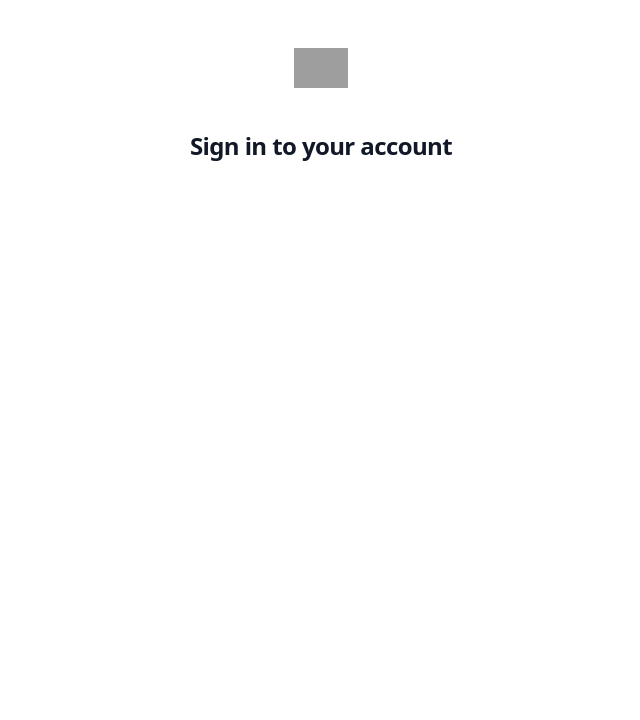
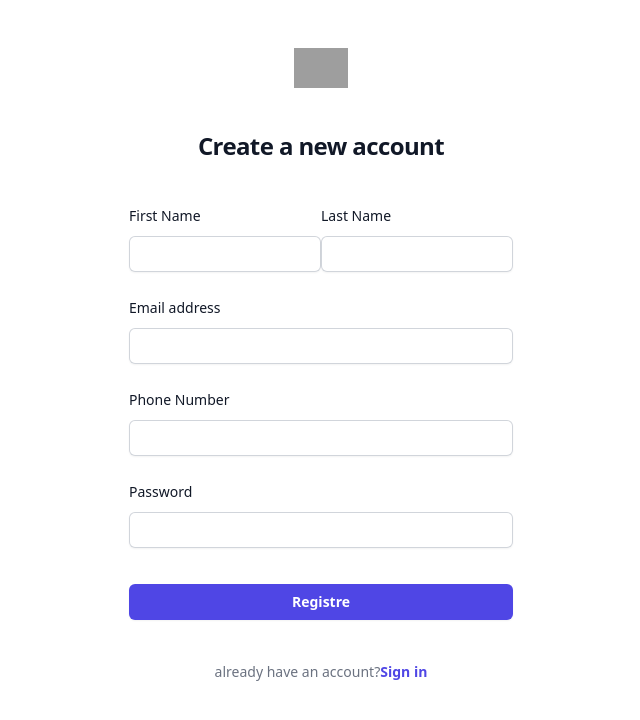
Before and after one commit to ayoub-jouini/stock-management-FrontEnd, a Next.js app: page /auth/registre in a window 1280 px wide. Shown: the top 720 px of the page, without its empty margins (319-959 px from the left). Built offline with nearby package versions, Linux system fonts and the light colour scheme; grey boxes are pictures that could not be loaded.

Commit message:
login & registre pages

```diff
--- a/src/app/auth/actions.ts
+++ b/src/app/auth/actions.ts
@@ -1,4 +1,6 @@
 "use server";
+
+import { revalidatePath } from "next/cache";
 
 export const handleSignIn = async (formData: FormData) => {
   await new Promise((resolve) => setTimeout(resolve, 2500));
--- a/src/app/auth/layout.tsx
+++ b/src/app/auth/layout.tsx
@@ -1,3 +1,6 @@
+import AuthFooter from "@/components/auth/footer";
+import AuthHeader from "@/components/auth/header";
+
 export default function AuthLayout({
   children,
 }: {
@@ -12,11 +15,10 @@ export default function AuthLayout({
             src="https://tailwindui.com/img/logos/mark.svg?color=indigo&shade=600"
             alt="Your Company"
           />
-          <h2 className="mt-10 text-center text-2xl font-bold leading-9 tracking-tight text-gray-900">
-            Sign in to your account
-          </h2>
+          <AuthHeader />
         </div>
         {children}
+        <AuthFooter />
       </div>
     </main>
   );
--- a/src/app/auth/login/page.tsx
+++ b/src/app/auth/login/page.tsx
@@ -1,9 +1,22 @@
 "use client";
+
+import { handleSignIn } from "../actions";
+import { useFormStatus } from "react-dom";
 
 import Button from "@/components/global/button";
 import Input from "@/components/global/input";
-import { handleSignIn } from "../actions";
-import Link from "next/link";
+import Loading from "@/components/global/loading";
+
+const Authsubmit = () => {
+  const { pending } = useFormStatus();
+
+  return (
+    <>
+      <Button type="submit" name="Sign in" />
+      {pending ? <Loading /> : <></>}
+    </>
+  );
+};
 
 export default function Login() {
   return (
@@ -32,18 +45,9 @@ export default function Login() {
           </a>
         </div>
         <div>
-          <Button type="submit" name="Sign in" />
+          <Authsubmit />
         </div>
       </form>
-      <p className="mt-10 text-center text-sm text-gray-500">
-        you are not registered ?
-        <Link
-          href="/auth/registre"
-          className="font-semibold leading-6 text-indigo-600 hover:text-indigo-500"
-        >
-          Create an account
-        </Link>
-      </p>
     </div>
   );
 }
--- a/src/app/auth/registre/page.tsx
+++ b/src/app/auth/registre/page.tsx
@@ -1,3 +1,68 @@
+"use client";
+
+import { handleRegistre } from "../actions";
+import { useFormStatus } from "react-dom";
+
+import Button from "@/components/global/button";
+import Input from "@/components/global/input";
+import Loading from "@/components/global/loading";
+
+const Authsubmit = () => {
+  const { pending } = useFormStatus();
+
+  return (
+    <div className="mt-9">
+      <Button type="submit" name="Registre" />
+      {pending ? <Loading /> : <></>}
+    </div>
+  );
+};
+
 export default function Registre() {
-  return <main></main>;
+  return (
+    <div className="mt-10 sm:mx-auto sm:w-full sm:max-w-sm">
+      <form className="space-y-6" action={handleRegistre} method="POST">
+        <div className="md:flex justify-between items-center space-y-6 md:space-y-0">
+          <Input
+            id="firstName"
+            label="First Name"
+            name="firstName"
+            type="text"
+            required={true}
+          />
+          <Input
+            id="lastName"
+            label="Last Name"
+            name="lastName"
+            type="text"
+            required={true}
+          />
+        </div>
+        <Input
+          id="email"
+          label="Email address"
+          name="email"
+          type="email"
+          required={true}
+        />
+        <Input
+          id="phone"
+          label="Phone Number"
+          name="phone"
+          type="number"
+          required={true}
+        />
+        <Input
+          id="password"
+          label="Password"
+          name="password"
+          type="password"
+          required={true}
+        />
+        <div>
+          <Authsubmit />
+        </div>
+      </form>
+    </div>
+  );
 }
```
